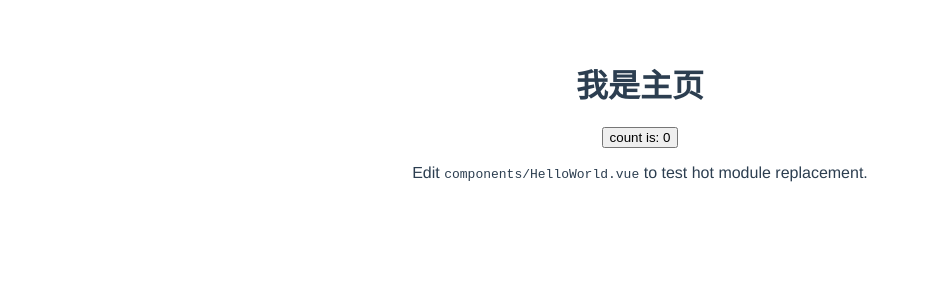
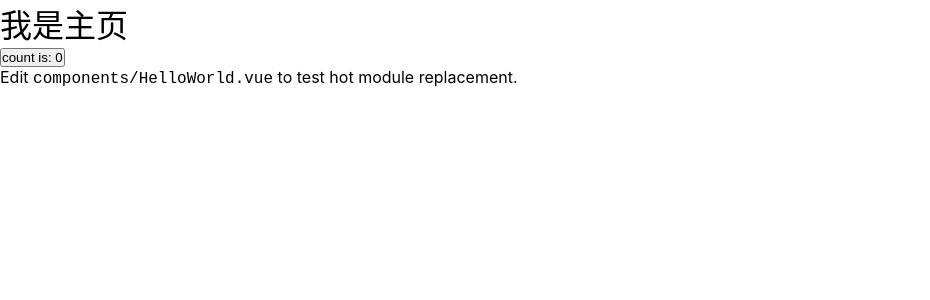
Before and after one commit to leihenshang/api-doc-php, a Vue app in the folder front/: page / in a window 1280 px wide. Shown: the top 300 px of the page, without its empty margins (0-930 px from the left). Built offline with nearby package versions, Linux system fonts and the light colour scheme; what @layui/layui-vue would draw is missing.

Commit message:
reset css

```diff
--- a/front/package.json
+++ b/front/package.json
@@ -12,6 +12,7 @@
   },
   "devDependencies": {
     "@vue/compiler-sfc": "^3.0.4",
-    "vite": "^1.0.0-rc.13"
+    "vite": "^1.0.0-rc.13",
+    "sass": "1.26.10"
   }
 }
--- /dev/null
+++ b/front/src/assets/style/helper.scss
@@ -0,0 +1,6 @@
+$font-hei:-apple-system, "Noto Sans", "Helvetica Neue", Helvetica, "Nimbus Sans L", Arial, "Liberation Sans", "PingFang SC", "Hiragino Sans GB", "Noto Sans CJK SC", "Source Han Sans SC", "Source Han Sans CN", "Microsoft YaHei", "Wenquanyi Micro Hei", "WenQuanYi Zen Hei", "ST Heiti", SimHei, "WenQuanYi Zen Hei Sharp", sans-serif;
+$font-kai:Baskerville, Georgia, "Liberation Serif", "Kaiti SC", STKaiti, "AR PL UKai CN", "AR PL UKai HK", "AR PL UKai TW", "AR PL UKai TW MBE", "AR PL KaitiM GB", KaiTi, KaiTi_GB2312, DFKai-SB, "TW\-Kai", serif;
+$font-song:Georgia, "Nimbus Roman No9 L", "Songti SC", "Noto Serif CJK SC", "Source Han Serif SC", "Source Han Serif CN", STSong, "AR PL New Sung", "AR PL SungtiL GB", NSimSun, SimSun, "TW\-Sung", "WenQuanYi Bitmap Song", "AR PL UMing CN", "AR PL UMing HK", "AR PL UMing TW", "AR PL UMing TW MBE", PMingLiU, MingLiU, serif;
+
+$bannerColor:#268d81;
+$mainColor:rgba(0, 150, 136,0.85);
--- a/front/src/index.css
+++ /dev/null
@@ -1,8 +0,0 @@
-#app {
-  font-family: Avenir, Helvetica, Arial, sans-serif;
-  -webkit-font-smoothing: antialiased;
-  -moz-osx-font-smoothing: grayscale;
-  text-align: center;
-  color: #2c3e50;
-  margin-top: 60px;
-}
--- /dev/null
+++ b/front/src/index.scss
@@ -0,0 +1,37 @@
+@import "src/assets/style/helper";
+
+* {
+  margin: 0;
+  padding: 0;
+  box-sizing: border-box;
+}
+ul,
+ol {
+  list-style: none;
+}
+a {
+  text-decoration: none;
+  color: inherit;
+&:hover {
+ //border-bottom: 1px solid;
+   cursor: pointer;
+ }
+}
+h1,h2,h3,h4,h5,h6{
+  font-weight: normal;
+}
+
+
+body {
+  font-size: 16px;
+// 为什么这样写 font-family
+// 答案见 https://github.com/zenozeng/fonts.css/
+font-family: $font-hei;
+}
+//以下几行为了消除按钮按下时有阴影和border
+  button:focus{  //电脑端
+  outline: none;
+  }
+*{
+  -webkit-tap-highlight-color: transparent;   //手机端
+}
--- a/front/src/main.ts
+++ b/front/src/main.ts
@@ -1,6 +1,6 @@
 import { createApp } from 'vue'
 import App from './App.vue'
-import './index.css'
+import './index.scss'
 import Layui from '@layui/layui-vue'
 import '@layui/layui-vue/lib/index.css'
 import {router} from './router';
```
Also changed, not shown: 1 other file (tests, documents, lock files or other folders).
